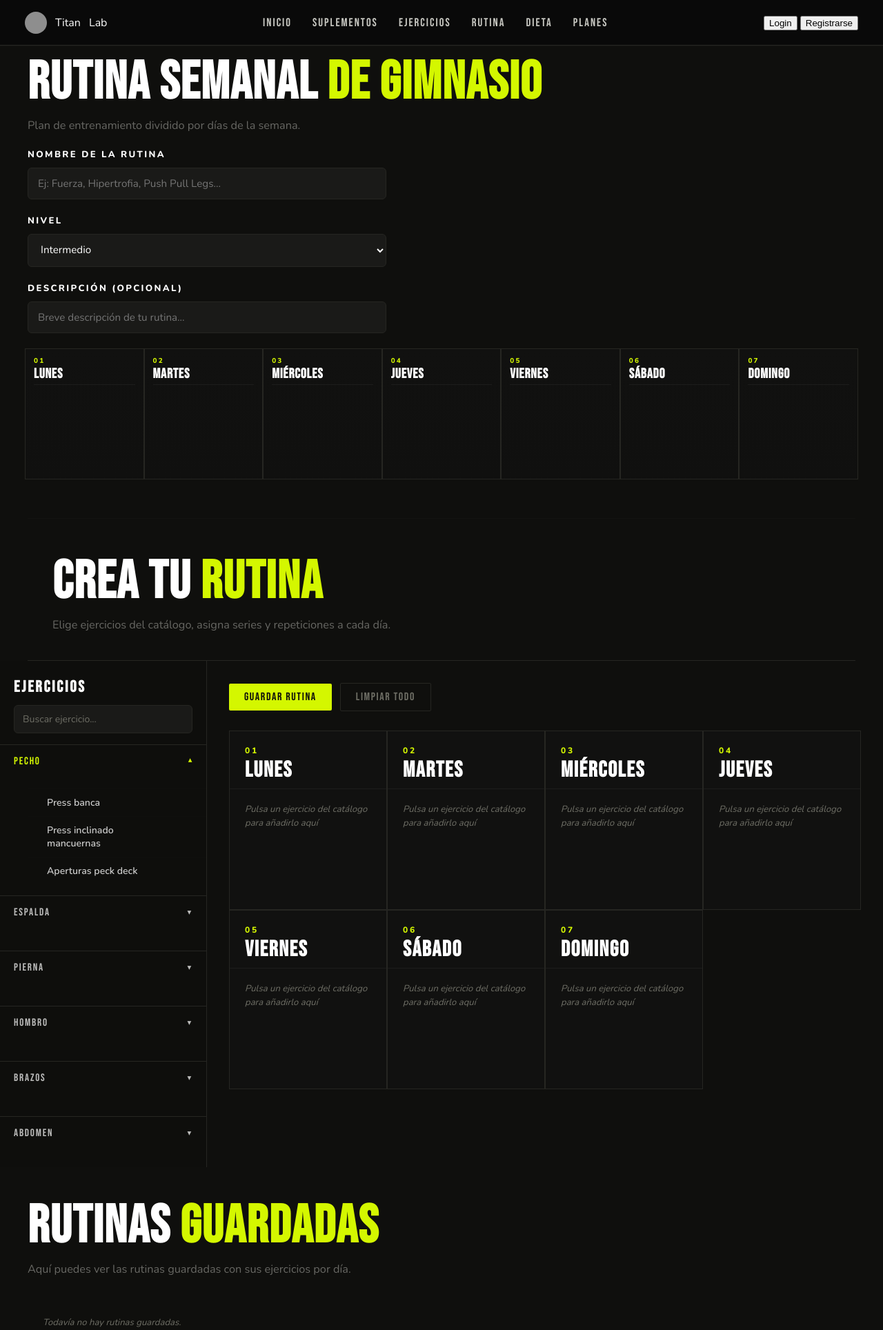
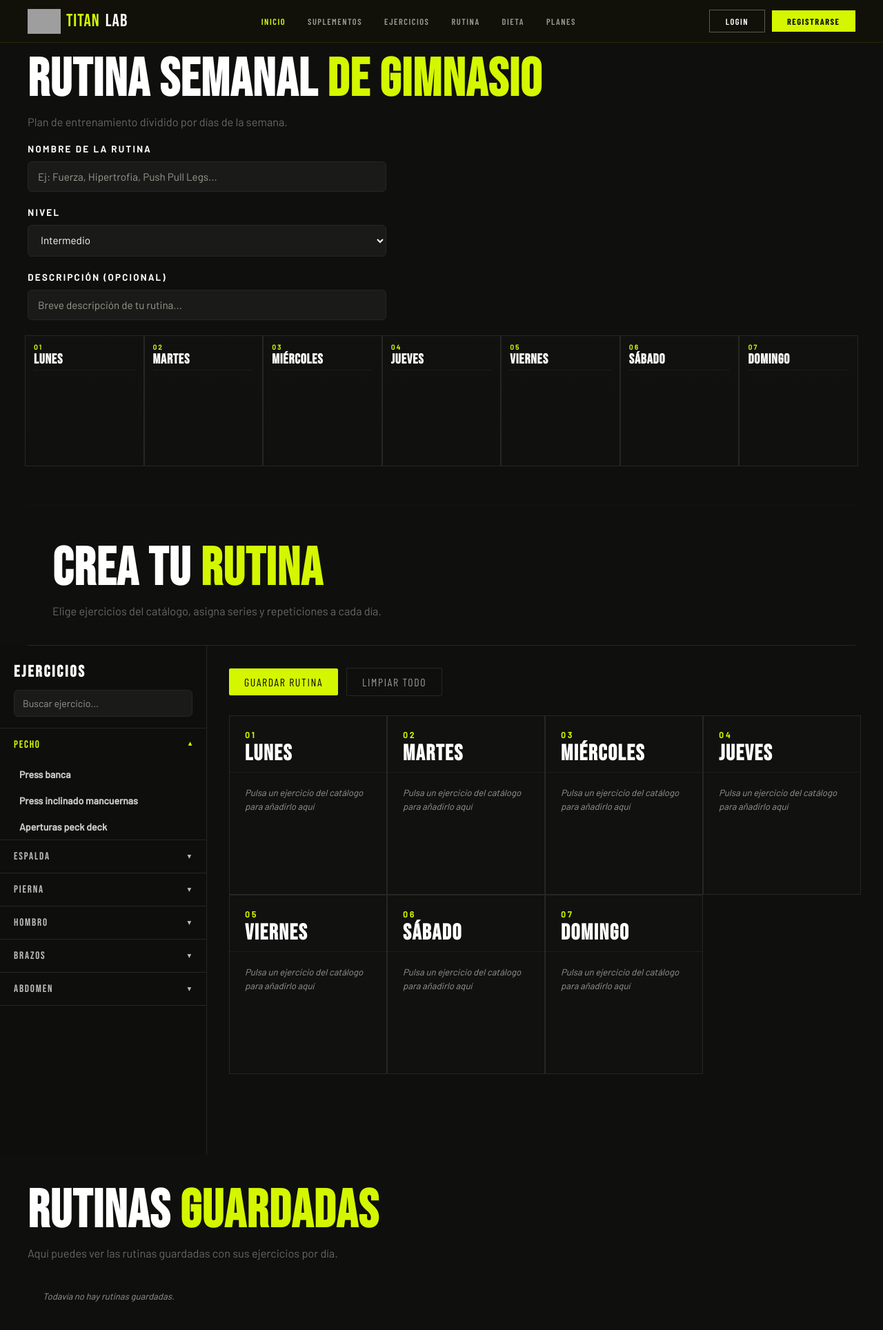
Before and after one commit to Gahona/Titan_Lab, a Flask app: page / in a window 1280 px wide. Shown: the top 1928 px of the page at 69% size. Run offline with Flask 3, Linux system fonts and the light colour scheme; grey boxes are pictures that could not be loaded.

Commit message:
Semanal.css

```diff
--- a/static/semanal.css
+++ b/static/semanal.css
@@ -1,25 +1,26 @@
-@import url('https://fonts.googleapis.com/css2?family=Bebas+Neue&family=Nunito:wght@400;500;600;700;800&display=swap');
+@import url('https://fonts.googleapis.com/css2?family=Bebas+Neue&family=Barlow+Condensed:wght@400;600;700&family=Barlow:wght@400;500&display=swap');
+
+/* ── Reset & variables ────────────────────────── */
+*, *::before, *::after { box-sizing: border-box; margin: 0; padding: 0; }
 
 :root {
   --bg: #0f0f0d;
+  --header-bg: #111109;
   --bg-panel: #111110;
   --bg-panel-2: #151514;
+  --lime: #d4f700;
+  --lime-hover: #bfdf00;
+  --white: #ffffff;
+  --gray: #9a9a92;
+  --gray-dim: #5a5a52;
   --border: #262622;
-  --border-soft: #ffffff0d;
-  --white: #ffffff;
-  --muted: #6f6f66;
-  --accent: #d4f700;
-  --accent-2: #d4f700;
   --font-display: 'Bebas Neue', sans-serif;
-  --font-body: 'Nunito', sans-serif;
+  --font-ui: 'Barlow Condensed', sans-serif;
+  --font-body: 'Barlow', sans-serif;
   --shadow: 0 18px 36px rgba(0,0,0,0.35);
 }
 
-*,
-*::before,
-*::after {
-  box-sizing: border-box;
-}
+html { scroll-behavior: smooth; }
 
 html, body {
   margin: 0;
@@ -31,103 +32,95 @@ html, body {
   -webkit-font-smoothing: antialiased;
 }
 
-a {
-  color: inherit;
-  text-decoration: none;
-}
+a { text-decoration: none; color: inherit; }
+img { display: block; max-width: 100%; }
 
-img {
-  display: block;
-  max-width: 100%;
-}
-
-/* HEADER */
-header.site-header,
+/* ── Header ─────────────────────────────────────── */
 header {
   position: sticky;
   top: 0;
   z-index: 100;
-  height: 66px;
-  padding: 0 36px;
+  background: var(--header-bg);
+  border-bottom: 1px solid rgba(212,247,0,.10);
   display: flex;
   align-items: center;
   justify-content: space-between;
-  background: #090909;
-  border-bottom: 1px solid var(--border);
-  box-shadow: 0 1px 0 rgba(255,255,255,0.03);
+  padding: 0 2.5rem;
+  height: 62px;
 }
 
 .logo {
   display: flex;
   align-items: center;
-  gap: 12px;
-  min-width: fit-content;
+  gap: .5rem;
+  font-family: var(--font-display);
+  font-size: 1.6rem;
+  letter-spacing: .04em;
+  color: var(--white);
+  text-decoration: none;
+}
+.logo span { color: var(--lime); }
+
+.logo-img {
+  height: 36px;
+  width: auto;
+  object-fit: contain;
 }
 
-.logo-img {
-  width: 32px;
-  height: 32px;
-  object-fit: cover;
-  border-radius: 50%;
-  filter: grayscale(1) brightness(0.9);
-}
-
-.logo-iron,
-.logo-path {
-  font-family: var(--font-display);
-  font-size: 1.4rem;
-  letter-spacing: 0.04em;
-  line-height: 1;
-}
-
-.logo-iron {
-  color: var(--accent);
-}
-
-.logo-path {
-  color: var(--white);
-}
-
-.site-nav,
 nav {
   display: flex;
   align-items: center;
-  gap: 30px;
+  gap: 2rem;
 }
 
-.site-nav a,
 nav a {
-  font-family: var(--font-display);
-  font-size: 1.05rem;
-  letter-spacing: 0.12em;
-  color: rgba(247,247,240,0.8);
-  transition: color 0.15s, opacity 0.15s;
+  font-family: var(--font-ui);
+  font-size: .78rem;
+  font-weight: 600;
+  letter-spacing: .12em;
+  text-transform: uppercase;
+  color: var(--gray);
+  transition: color .2s;
+}
+nav a:hover,
+nav a.active { color: var(--lime); }
+
+/* ── Botones ──────────────────────────────────── */
+.auth-buttons {
+  display: flex;
+  align-items: center;
+  gap: 10px;
 }
 
-.site-nav a:hover,
-nav a:hover,
-.site-nav a.nav-active,
-nav a.nav-active {
-  color: var(--accent);
+.btn-primary {
+  padding: .55rem 1.4rem;
+  font-family: var(--font-ui);
+  font-size: .78rem;
+  font-weight: 700;
+  text-transform: uppercase;
+  letter-spacing: .12em;
+  cursor: pointer;
+  transition: all 0.2s ease;
+  border: none;
+  background: var(--lime);
+  color: var(--bg);
 }
+.btn-primary:hover { background: var(--lime-hover); }
 
-.btn-cta {
-  background: var(--accent);
-  color: #0f0f0d;
-  font-family: var(--font-display);
-  font-size: 1.12rem;
-  letter-spacing: 0.08em;
-  padding: 12px 24px;
-  border-radius: 2px;
-  box-shadow: 0 0 0 1px rgba(0,0,0,0.25) inset;
-  transition: transform 0.15s, background 0.15s;
-  white-space: nowrap;
+.btn-secondary {
+  padding: .55rem 1.4rem;
+  font-family: var(--font-ui);
+  font-size: .78rem;
+  font-weight: 600;
+  letter-spacing: .12em;
+  text-transform: uppercase;
+  cursor: pointer;
+  transition: border-color .2s, color .2s;
+  border: 1px solid var(--gray-dim);
+  background: transparent;
+  color: var(--white);
 }
-
-.btn-cta:hover {
-  background: var(--accent-2);
-  transform: translateY(-1px);
-}
+.btn-secondary:hover { border-color: var(--lime); color: var(--lime); }
 
 /* TOP HERO */
 .semana-section {
@@ -204,20 +195,15 @@ nav a.nav-active {
   outline: none;
   transition: border-color 0.15s, box-shadow 0.15s;
   caret-color: var(--white);
+}
+
+.rutina-name-input::placeholder {
+  color: var(--gray);
   opacity: 1;
 }
 
-.rutina-name-input::placeholder,
-.rutina-name-input::-webkit-input-placeholder,
-.rutina-name-input::-moz-placeholder,
-.rutina-name-input:-ms-input-placeholder,
-.rutina-name-input::-ms-input-placeholder {
-  color: #ffffff !important;
-  opacity: 1 !important;
-}
-
 .rutina-name-input:focus {
-  border-color: var(--accent);
+  border-color: var(--lime);
   box-shadow: 0 0 0 2px rgba(212,247,0,0.12);
 }
 
@@ -318,8 +304,8 @@ nav a.nav-active {
   background: #0e0e0c;
   border-right: 1px solid var(--border);
   position: sticky;
-  top: 66px;
-  height: calc(100vh - 66px);
+  top: 62px;
+  height: calc(100vh - 62px);
   overflow-y: auto;
   scrollbar-width: thin;
   scrollbar-color: var(--border) transparent;
@@ -363,13 +349,8 @@ nav a.nav-active {
   outline: none;
 }
 
-.buscador:focus {
-  border-color: var(--accent);
-}
-
-.buscador::placeholder {
-  color: var(--muted);
-}
+.buscador:focus { border-color: var(--lime); }
+.buscador::placeholder { color: var(--gray); }
 
 .grupo {
   border-bottom: 1px solid var(--border);
@@ -471,7 +452,7 @@ nav a.nav-active {
   border: none;
   border-radius: 2px;
   cursor: pointer;
-  font-family: var(--font-display);
+  font-family: var(--font-ui);
   font-size: 1rem;
   letter-spacing: 0.1em;
   padding: 10px 22px;
@@ -479,18 +460,18 @@ nav a.nav-active {
 }
 
 .btn-guardar {
-  background: var(--accent);
+  background: var(--lime);
   color: #0c0c0a;
 }
 
 .btn-guardar:hover {
-  background: var(--accent-2);
+  background: var(--lime-hover);
   transform: translateY(-1px);
 }
 
 .btn-limpiar {
   background: transparent;
-  color: var(--muted);
+  color: var(--gray);
   border: 1px solid var(--border);
 }
 
@@ -503,11 +484,11 @@ nav a.nav-active {
   font-family: var(--font-body);
   font-size: 0.88rem;
   font-weight: 700;
-  color: var(--muted);
+  color: var(--gray);
 }
 
 .save-msg.ok {
-  color: var(--accent);
+  color: var(--lime);
 }
 
 .dias-grid {
@@ -662,7 +643,7 @@ nav a.nav-active {
   padding: 20px 22px;
   font-family: var(--font-body);
   font-size: 0.82rem;
-  color: var(--muted);
+  color: var(--gray);
   font-style: italic;
   line-height: 1.5;
 }
```
Also changed, not shown: other parts of static/semanal.css (+77 -77 lines).
